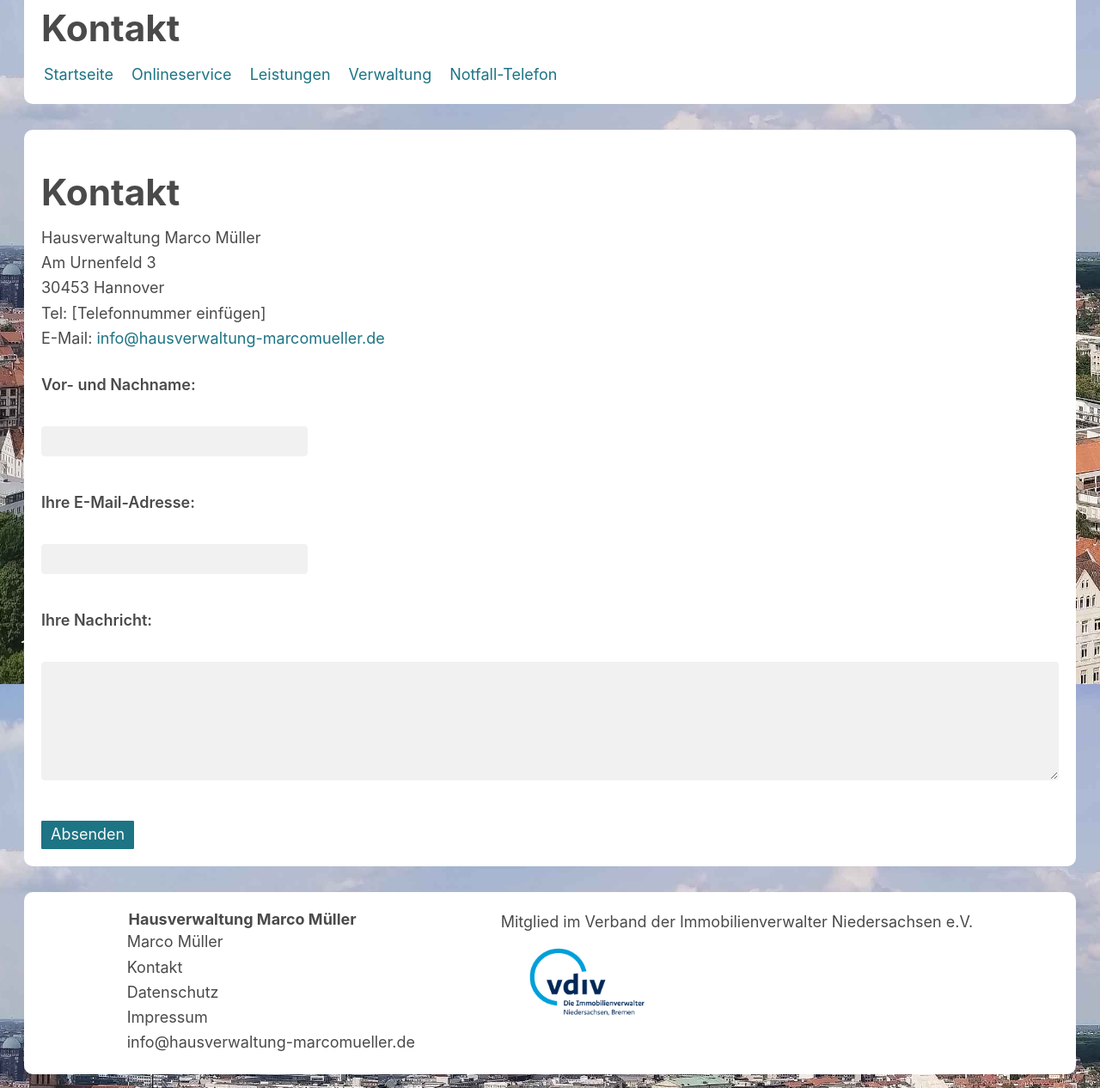
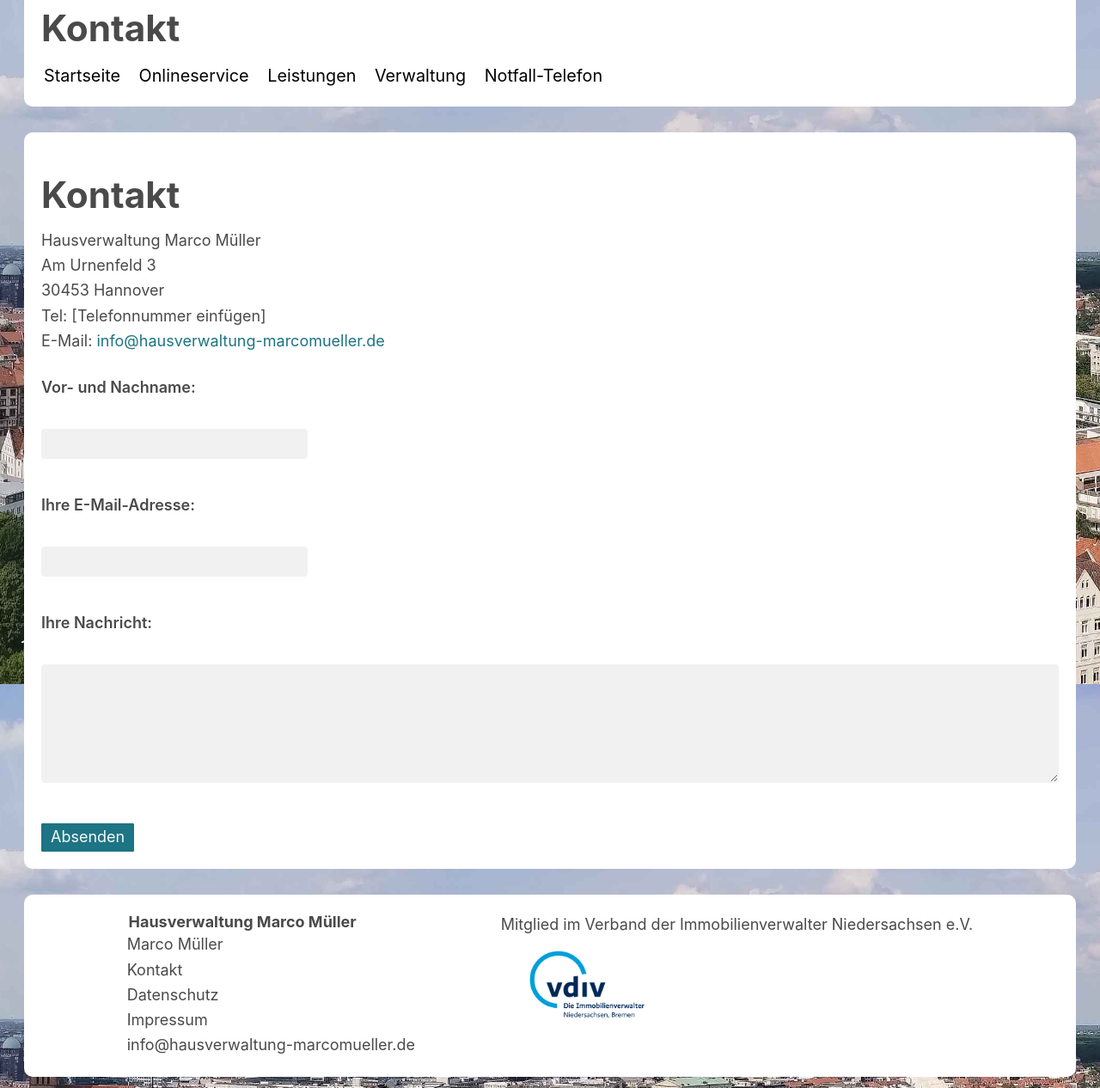
Before and after one commit to marek22k/hausverwaltung, a Jekyll site: the page built from kontakt.md, in a window 1280 px wide. Shown: the part 1004-2270 px from the top of the page at 86% size. Built offline with Jekyll 4.4.1, drawn with Linux system fonts in a browser that asks for light colours.

Commit message:
Update style.css

```diff
--- a/assets/css/style.css
+++ b/assets/css/style.css
@@ -37,12 +37,11 @@ h5, h6 {
 }
 /* Hier beginnt das Style des Menüs */
 nav > a {
-  /* background-color: #cccccc;
-  border: 1px solid #0d0d0d; */
   padding: 3px;
   margin-right: 10px;
   text-decoration: none;
-  /* color: black; */
+  font-size: 1.1em; /* Schriftgröße etwas größer */
+  color: black;
 }
 
 nav > a.current {
@@ -50,8 +49,9 @@ nav > a.current {
 }
 
 nav > a:hover {
-  border: 1px solid #0d0d0d;
+  text-decoration: underline;
 }
+/* Ende Menü */
 
 .certificate {
   max-width: 400px;
```
